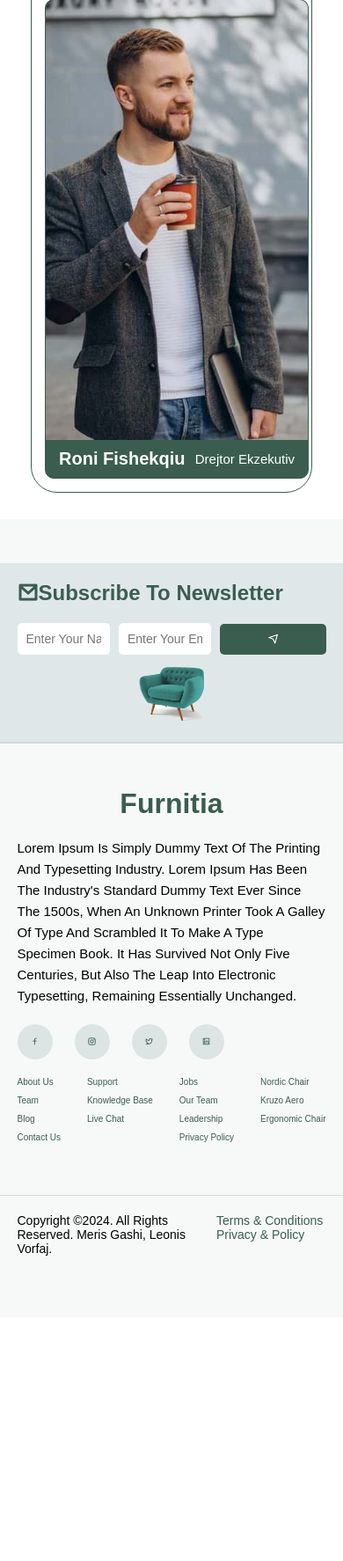
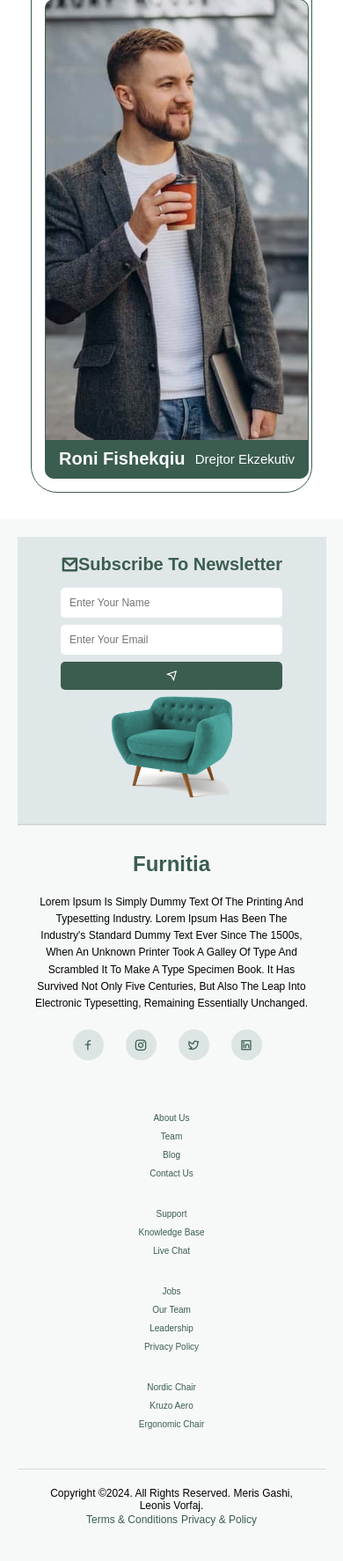
Before and after one commit to Leonis2005/Projekt_Furniture_Web, a PHP site: page /team.html in a window 390 px wide. Shown: the part 3221-4995 px from the top of the page at 88% size. Before the commit the page ends 4648 px from the top, so only its background shows below. Run offline with PHP 8.4, Linux system fonts and the light colour scheme; some libraries are stand-ins or nearby versions.

Commit message:
Team Responsive

```diff
--- a/css/team.css
+++ b/css/team.css
@@ -593,46 +593,168 @@
   @media (max-width: 768px) {
     .newsletter {
         flex-direction: column;
+        text-align: center;
+        padding: 20px 5%;
+    }
+
+    .newsletter-form h3 {
+        font-size: 22px;
+        margin-bottom: 15px;
+    }
+
+    .newsletter-form form {
+        flex-direction: column;
+        gap: 10px;
+        width: 100%;
+    }
+
+    .newsletter-form input {
+        width: 100%;
+        font-size: 14px;
+    }
+
+    .newsletter-form button {
+        width: 100%;
+        font-size: 16px;
+        padding: 10px;
+    }
+
+    .footer-main {
+        padding: 30px 5%;
+    }
+
+    .footer-lists {
+        flex-direction: column;
         align-items: center;
+    }
+
+    .footer-main-info {
+        flex: 1 1 100%;
         text-align: center;
+        margin-bottom: 20px;
+    }
+
+    .footer-icons {
+        justify-content: center;
+        margin-bottom: 20px;
+    }
+
+    .footer-icons i {
+        height: 40px;
+        width: 40px;
+        font-size: 1.8rem;
+    }
+
+    .links {
+        flex-direction: column;
+        align-items: center;
+        width: 100%;
+    }
+
+    .links ul {
+        text-align: center;
+        margin-bottom: 15px;
+    }
+
+    .footer-bottom {
+        flex-direction: column;
+        text-align: center;
+        padding: 20px;
+    }
+
+    .footer-bottom p {
+        font-size: 14px;
+    }
+
+    .footer-bottom a {
+        font-size: 14px;
+    }
+}
+
+
+@media (max-width: 480px) {
+    footer {
+        padding: 20px 5%;
+    }
+
+    .newsletter-form h3 {
+        font-size: 20px;
     }
 
     .newsletter-form form {
         width: 100%;
-        display: flex;
-        justify-content: center;
+        gap: 8px;
     }
 
     .newsletter-form input {
-        width: 80%;
+        font-size: 12px;
     }
 
     .newsletter-form button {
-        width: auto;
+        font-size: 14px;
+        padding: 8px 16px;
     }
 
-    .newsletter-img {
-        display: flex;
-        justify-content: center;
-        margin-top: 10px;
+    .footer-main h3 {
+        font-size: 24px;
     }
 
-    .newsletter-img img {
-        max-width: 100px;
-        height: auto;
+    .footer-icons i {
+        height: 35px;
+        width: 35px;
+        font-size: 1.5rem;
+    }
+
+    .footer-main-info p {
+        font-size: 12px;
+    }
+
+    .footer-bottom p {
+        font-size: 12px;
+    }
+
+    .footer-bottom a {
+        font-size: 12px;
     }
 }
 
-@media (max-width: 480px) {
-    .newsletter-form input {
-        width: 100%;
+
+@media (min-width: 769px) {
+    footer {
+        padding: 50px 10%;
     }
 
-    .newsletter-form button {
-        width: 100%;
+    .newsletter {
+        flex-direction: row;
+        justify-content: space-between;
+        padding: 20px 10%;
     }
 
-    .newsletter-img img {
-        max-width: 80px;
+    .newsletter-form h3 {
+        font-size: 24px;
     }
+
+    .newsletter-form form {
+        flex-direction: row;
+        gap: 15px;
+    }
+
+    .footer-main {
+        padding: 50px 10%;
+    }
+
+    .footer-lists {
+        flex-direction: row;
+        justify-content: space-between;
+        gap: 40px;
+    }
+
+    .footer-icons {
+        gap: 20px;
+    }
+
+    .footer-bottom {
+        padding: 20px 10%;
+        justify-content: space-between;
 }
+}
```
